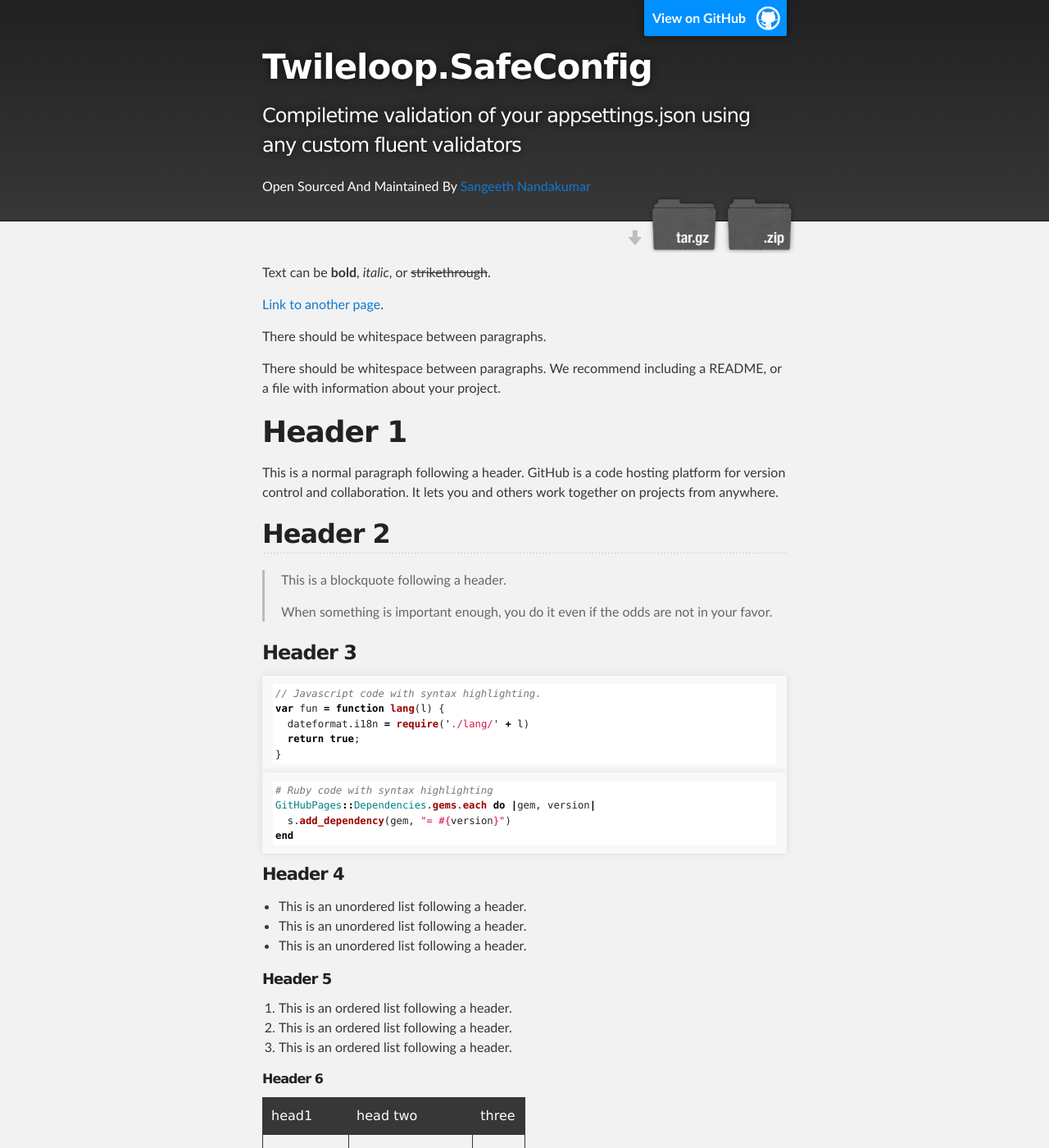
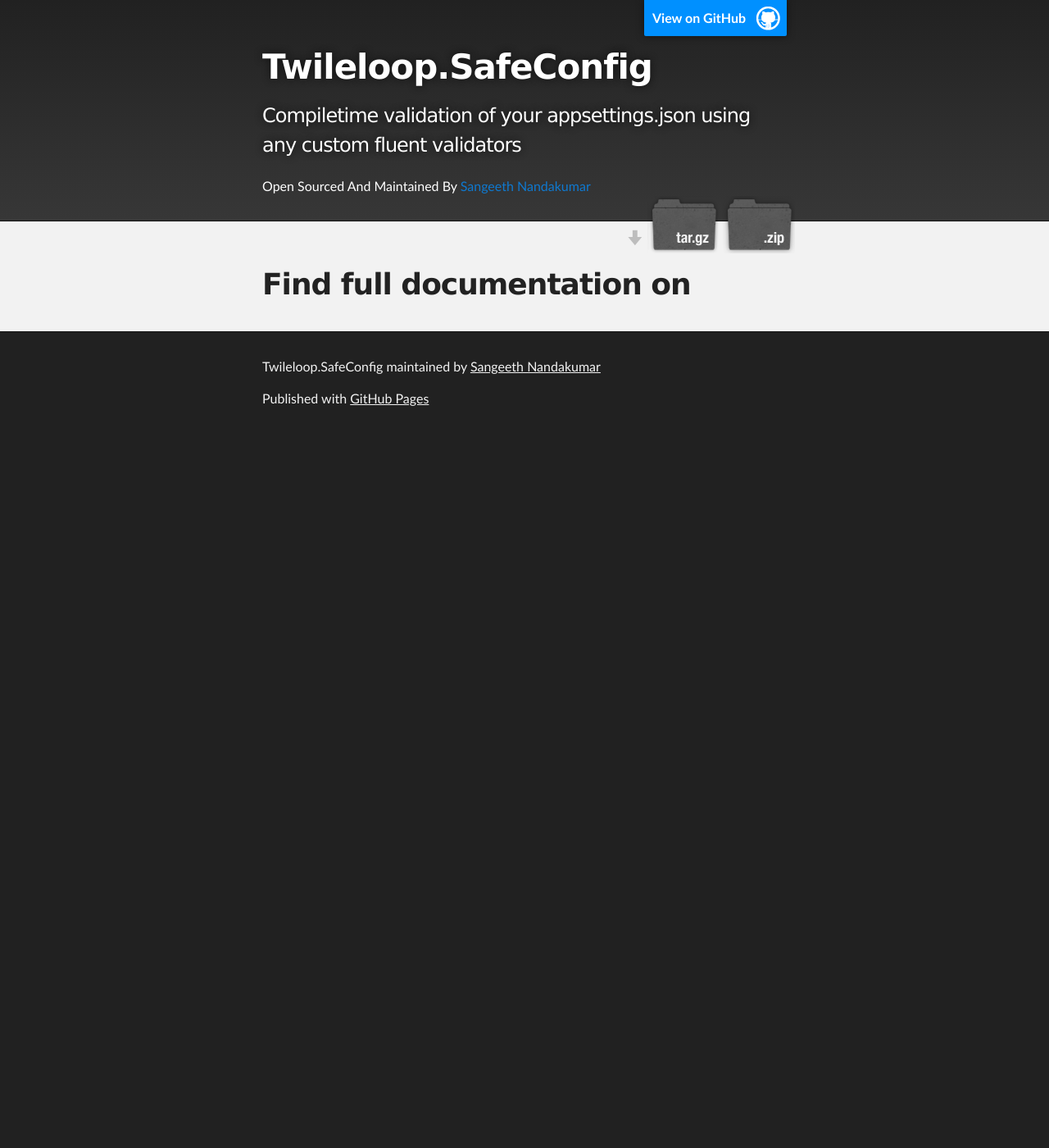
Before and after one commit to sangeethnandakumar/Twileloop.SafeConfig, a Jekyll site: the page built from doc/index.md, in a window 1280 px wide and 1400 px high. Shown: the whole window at 82% size. Built offline with Jekyll 4.4.1, drawn with Linux system fonts in a browser that asks for light colours; our own code applies the rules of GitHub Pages for plain Markdown files; some of the changed text lies outside the part shown.

Commit message:
Update index.md

````diff
--- a/doc/index.md
+++ b/doc/index.md
@@ -2,122 +2,4 @@
 layout: default
 ---
 
-Text can be **bold**, _italic_, or ~~strikethrough~~.
-
-[Link to another page](./another-page.html).
-
-There should be whitespace between paragraphs.
-
-There should be whitespace between paragraphs. We recommend including a README, or a file with information about your project.
-
-# Header 1
-
-This is a normal paragraph following a header. GitHub is a code hosting platform for version control and collaboration. It lets you and others work together on projects from anywhere.
-
-## Header 2
-
-> This is a blockquote following a header.
->
-> When something is important enough, you do it even if the odds are not in your favor.
-
-### Header 3
-
-```js
-// Javascript code with syntax highlighting.
-var fun = function lang(l) {
-  dateformat.i18n = require('./lang/' + l)
-  return true;
-}
-```
-
-```ruby
-# Ruby code with syntax highlighting
-GitHubPages::Dependencies.gems.each do |gem, version|
-  s.add_dependency(gem, "= #{version}")
-end
-```
-
-#### Header 4
-
-*   This is an unordered list following a header.
-*   This is an unordered list following a header.
-*   This is an unordered list following a header.
-
-##### Header 5
-
-1.  This is an ordered list following a header.
-2.  This is an ordered list following a header.
-3.  This is an ordered list following a header.
-
-###### Header 6
-
-| head1        | head two          | three |
-|:-------------|:------------------|:------|
-| ok           | good swedish fish | nice  |
-| out of stock | good and plenty   | nice  |
-| ok           | good `oreos`      | hmm   |
-| ok           | good `zoute` drop | yumm  |
-
-### There's a horizontal rule below this.
-
-* * *
-
-### Here is an unordered list:
-
-*   Item foo
-*   Item bar
-*   Item baz
-*   Item zip
-
-### And an ordered list:
-
-1.  Item one
-1.  Item two
-1.  Item three
-1.  Item four
-
-### And a nested list:
-
-- level 1 item
-  - level 2 item
-  - level 2 item
-    - level 3 item
-    - level 3 item
-- level 1 item
-  - level 2 item
-  - level 2 item
-  - level 2 item
-- level 1 item
-  - level 2 item
-  - level 2 item
-- level 1 item
-
-### Small image
-
-![Octocat](https://github.githubassets.com/images/icons/emoji/octocat.png)
-
-### Large image
-
-![Branching](https://guides.github.com/activities/hello-world/branching.png)
-
-
-### Definition lists can be used with HTML syntax.
-
-<dl>
-<dt>Name</dt>
-<dd>Godzilla</dd>
-<dt>Born</dt>
-<dd>1952</dd>
-<dt>Birthplace</dt>
-<dd>Japan</dd>
-<dt>Color</dt>
-<dd>Green</dd>
-</dl>
-
-```
-Long, single-line code blocks should not wrap. They should horizontally scroll if they are too long. This line should be long enough to demonstrate this.
-```
-
-```
-The final element.
-```
+# Find full documentation on
````
